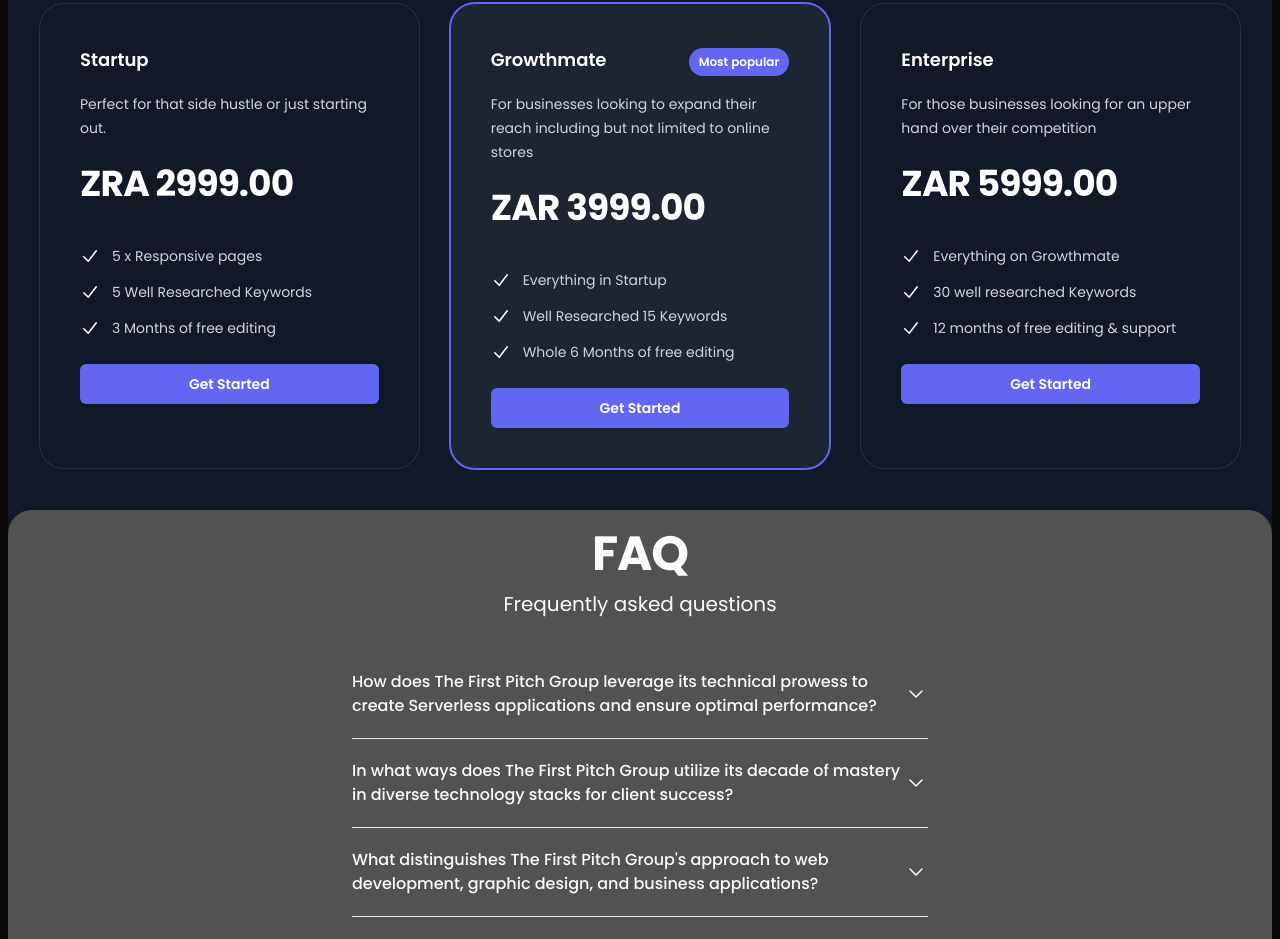
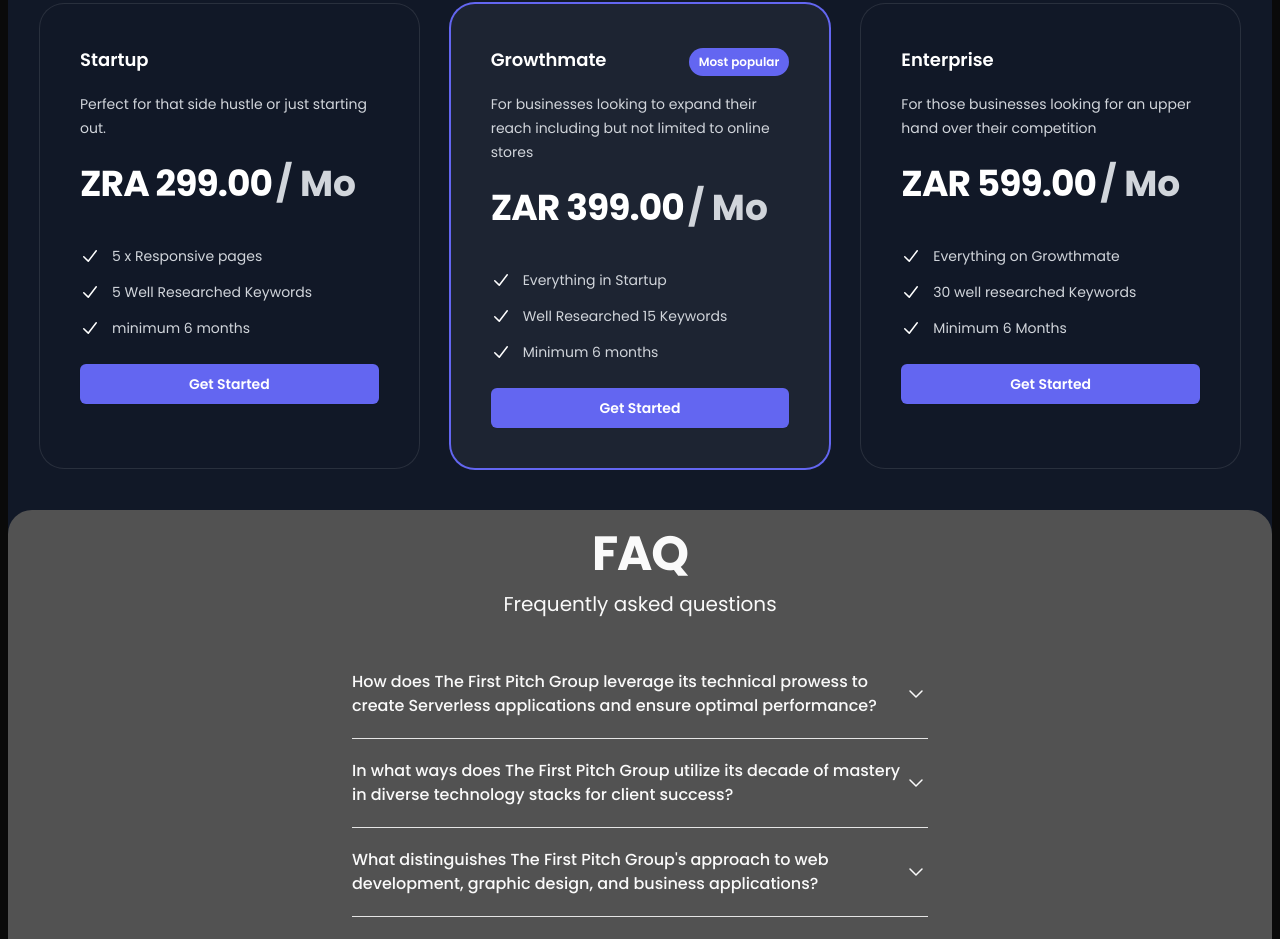
Before and after one commit to fredbanda/tfpg, a Next.js app: page / in a window 1280 px wide. Shown: the part 5838-6777 px from the top of the page. Built offline with nearby package versions, Linux system fonts and the light colour scheme.

Commit message:
changed to monthly pricing

```diff
--- a/components/pricing/pricing.tsx
+++ b/components/pricing/pricing.tsx
@@ -19,7 +19,7 @@
                 </div>
                 <p className="mt-4 text-sm leading-6 text-gray-300">Perfect for that side hustle or just starting out.</p>
                 <p className="mt-6 flex items-baseline gap-x-1">
-                <span className="text-4xl font-bold tracking-tight text-white">ZRA 2999.00</span><span className="text-sm font-semibold leading-6 text-gray-300"></span>
+                <span className="text-4xl font-bold tracking-tight text-white">ZRA 299.00</span><span className="leading-6 text-gray-300 text-4xl font-bold"> / Mo</span>
                 </p>
 
                 <ul role="list" className="mt-8 space-y-3 text-sm leading-6 text-gray-300 xl:mt-10">
@@ -40,7 +40,7 @@
                     <path fillRule="evenodd"
                         d="M16.704 4.153a.75.75 0 01.143 1.052l-8 10.5a.75.75 0 01-1.127.075l-4.5-4.5a.75.75 0 011.06-1.06l3.894 3.893 7.48-9.817a.75.75 0 011.05-.143z"
                         clipRule="evenodd"></path>
-                    </svg>3 Months of free editing</li>
+                    </svg>minimum 6 months</li>
                 </ul>
                 <Link href="/book" aria-describedby="product2"
                 className="bg-indigo-500 text-white shadow-sm hover:bg-indigo-400 focus-visible:outline-indigo-500 mt-6 block rounded-md py-2 px-3 text-center text-sm font-semibold leading-6 focus-visible:outline focus-visible:outline-2 focus-visible:outline-offset-2">
@@ -55,7 +55,7 @@
                 </div>
                 <p className="mt-4 text-sm leading-6 text-gray-300">For businesses looking to expand their reach including but not limited to online stores</p>
                 <p className="mt-6 flex items-baseline gap-x-1">
-                <span className="text-4xl font-bold tracking-tight text-white">ZAR 3999.00</span><span className="text-sm font-semibold leading-6 text-gray-300"></span>
+                <span className="text-4xl font-bold tracking-tight text-white">ZAR 399.00</span><span className="leading-6 text-gray-300 text-4xl font-bold"> / Mo</span>
                 </p>
                 <ul role="list" className="mt-8 space-y-3 text-sm leading-6 text-gray-300 xl:mt-10">
                 <li className="flex gap-x-3"><svg xmlns="http://www.w3.org/2000/svg" viewBox="0 0 20 20" fill="currentColor"
@@ -75,7 +75,7 @@
                     <path fillRule="evenodd"
                         d="M16.704 4.153a.75.75 0 01.143 1.052l-8 10.5a.75.75 0 01-1.127.075l-4.5-4.5a.75.75 0 011.06-1.06l3.894 3.893 7.48-9.817a.75.75 0 011.05-.143z"
                         clipRule="evenodd"></path>
-                    </svg>Whole 6 Months of free editing </li>
+                    </svg>Minimum 6 months </li>
                 </ul>
                 <Link href="/book" aria-describedby="product2"
                 className="bg-indigo-500 text-white shadow-sm hover:bg-indigo-400 focus-visible:outline-indigo-500 mt-6 block rounded-md py-2 px-3 text-center text-sm font-semibold leading-6 focus-visible:outline focus-visible:outline-2 focus-visible:outline-offset-2">
@@ -89,7 +89,7 @@
                 </div>
                 <p className="mt-4 text-sm leading-6 text-gray-300">For those businesses looking for an upper hand over their competition</p>
                 <p className="mt-6 flex items-baseline gap-x-1">
-                <span className="text-4xl font-bold tracking-tight text-white">ZAR 5999.00</span><span className="text-sm font-semibold leading-6 text-gray-300"></span>
+                <span className="text-4xl font-bold tracking-tight text-white">ZAR 599.00</span><span className="  leading-6 text-gray-300 text-4xl font-bold"> / Mo</span>
                 </p>
                 <ul role="list" className="mt-8 space-y-3 text-sm leading-6 text-gray-300 xl:mt-10">
                 <li className="flex gap-x-3"><svg xmlns="http://www.w3.org/2000/svg" viewBox="0 0 20 20" fill="currentColor"
@@ -109,7 +109,7 @@
                     <path fillRule="evenodd"
                         d="M16.704 4.153a.75.75 0 01.143 1.052l-8 10.5a.75.75 0 01-1.127.075l-4.5-4.5a.75.75 0 011.06-1.06l3.894 3.893 7.48-9.817a.75.75 0 011.05-.143z"
                         clipRule="evenodd"></path>
-                    </svg>12 months of free editing & support</li>
+                    </svg>Minimum 6 Months</li>
                 </ul>
                 <Link href="/book" aria-describedby="product2"
                 className="bg-indigo-500 text-white shadow-sm hover:bg-indigo-400 focus-visible:outline-indigo-500 mt-6 block rounded-md py-2 px-3 text-center text-sm font-semibold leading-6 focus-visible:outline focus-visible:outline-2 focus-visible:outline-offset-2">
```
